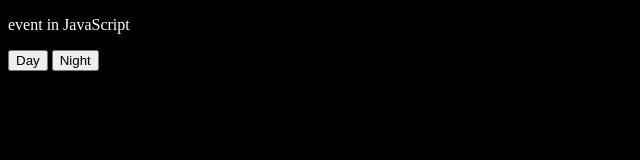
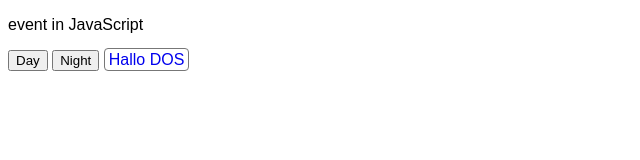
Before and after one commit to Infearnal/learnJS, a plain HTML site: page index.html in a window 1280 px wide. Both pictures are taken after a click on the button "Night". Shown: the whole page, without its empty margins (0-640 px from the left). Drawn offline with Linux system fonts and the light colour scheme.

Commit message:
JavaScript event delagation

```diff
--- a/index.html
+++ b/index.html
@@ -6,7 +6,8 @@
     <link rel="stylesheet" href="style.css">
     <style>
         * {
-            transition: color .5s , background 1s linear;
+            transition: color .2s , background .4s linear;
+            font-family: Arial, sans-serif;
         }
         #box {
             width: 100px;
@@ -24,14 +25,27 @@
             color: #fff;
             background: #000;
         }
+        .dos {
+            color: #fff;
+            background: blue;
+        }
+        .dos a {
+            color: #fff;
+        }
+        a {
+            text-decoration: none;
+            border: 1px solid #777;
+            padding: 2px 4px;
+            border-radius: 4px;
+        }
     </style>
 </head>
 <body class="day">
     <!-- <div id="box"></div> -->
     <p>event in JavaScript</p>
-    <button id="day">Day</button>
-    <button id="night">Night</button>
-
+    <button data-color="day">Day</button>
+    <button data-color="night">Night</button>
+    <a data-color="dos" href="fs.to">Hallo DOS</a>
     <script src="events.js"></script>
     <script src="main.js"></script>
 </body>
--- a/main.js
+++ b/main.js
@@ -3,16 +3,19 @@
     var buttons = document.getElementsByTagName('button');
     var changeColor = function(e) {
         eventsObj.preventDefault(e);
-        var elem = eventsObj.getTarget(e);
 
-        if(elem.id === 'day') {
-            document.body.className = 'day';
-        } else if(elem.id === 'night') {
-            document.body.className = 'night';
+        var elem = eventsObj.getTarget(e),
+            colorData = elem.getAttribute('data-color');
+
+        if(colorData) {
+            if(e.type === 'click') {
+                document.body.className = '';
+            } else if(e.type === 'mouseover') {
+                document.body.className = colorData;
+            }
         }
     };
-    for(var i = 0; i < buttons.length; i++) {
-        eventsObj.addEvent(buttons[i], 'click', changeColor);
-    }
+    eventsObj.addEvent(document, 'mouseover', changeColor);
+    eventsObj.addEvent(document, 'click', changeColor);
 
 })();
```
